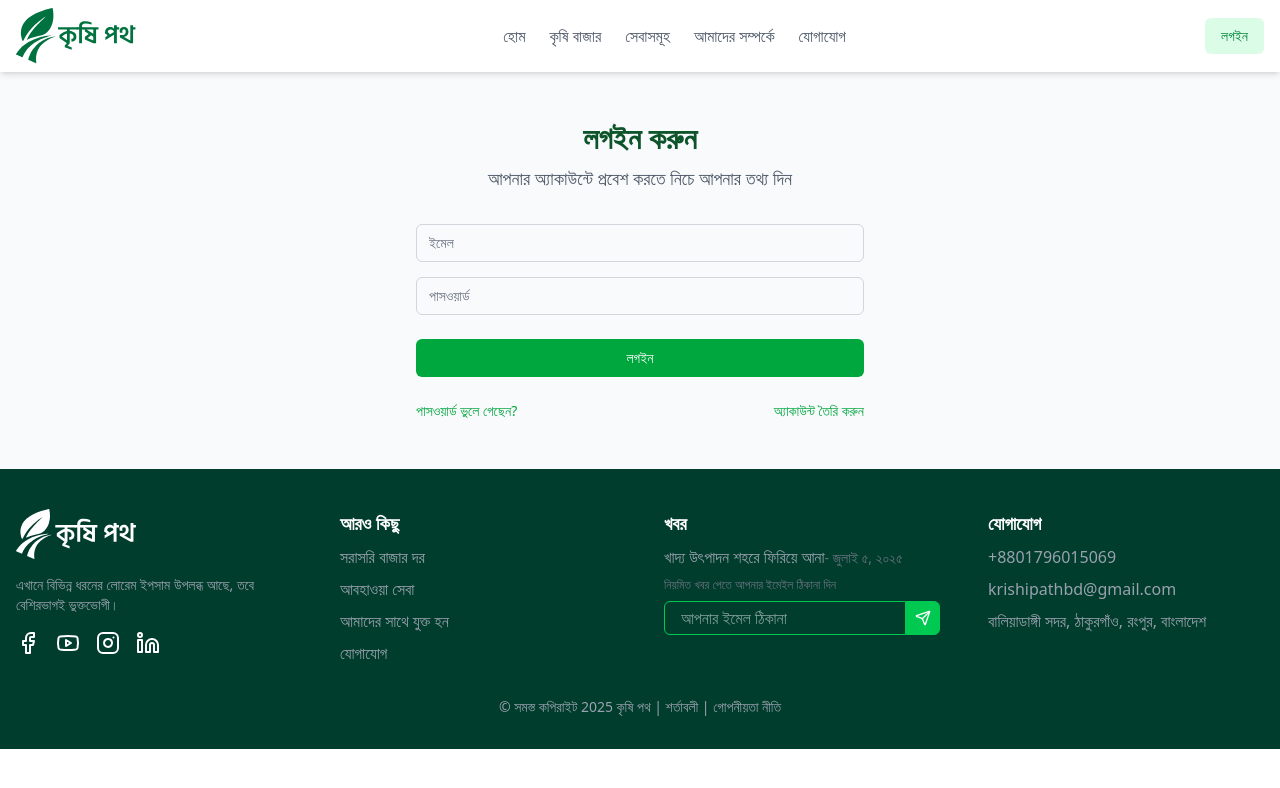
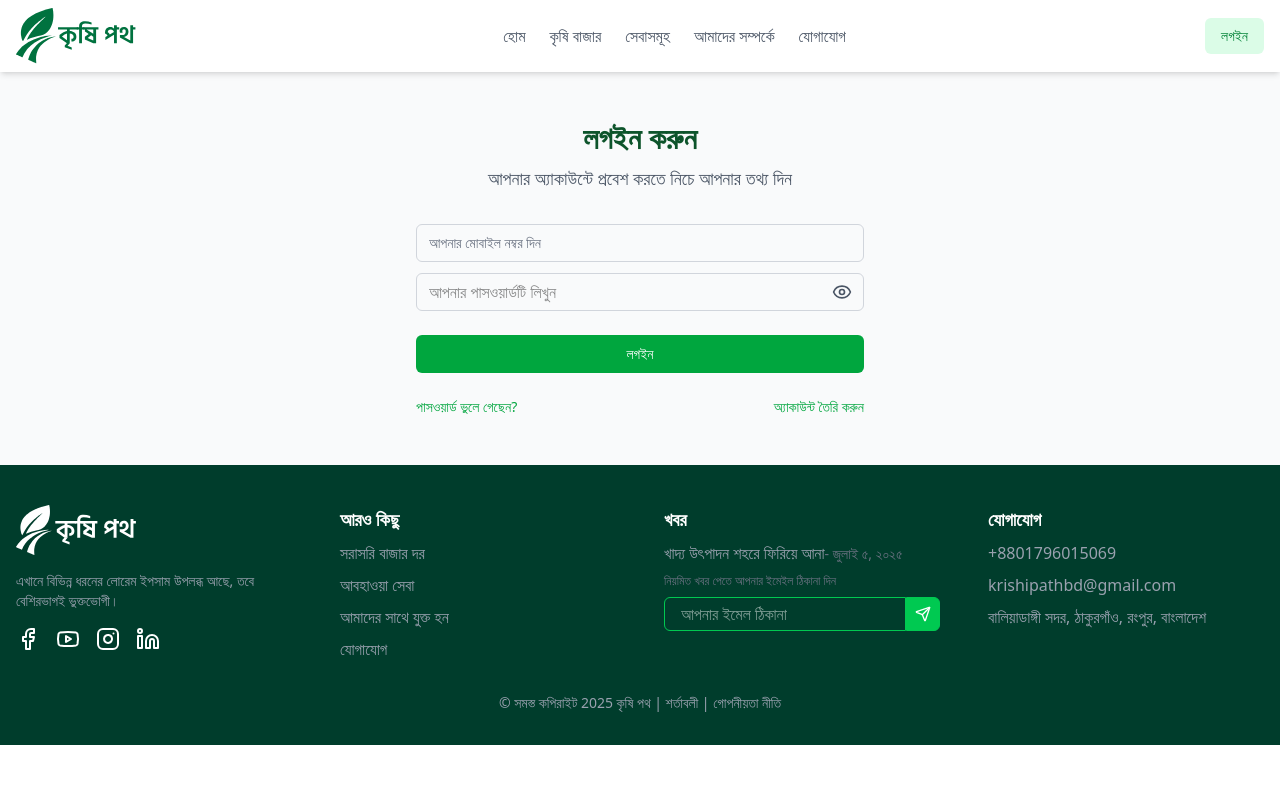
Before and after one commit to GausAlMunirTushar/krishipath-frontend, a Next.js app: page /login in a window 1280 px wide. Shown: the top 788 px of the page. Built offline with nearby package versions, Linux system fonts and the light colour scheme; no server answers.

Commit message:
feat: update login and register forms with improved placeholders and password visibility toggle

```diff
--- a/src/app/(web)/(auth)/login/page.tsx
+++ b/src/app/(web)/(auth)/login/page.tsx
@@ -4,10 +4,12 @@ import Link from "next/link";
 import Cookies from "js-cookie";
 import { useRouter } from "next/navigation";
 import { loginUser } from "@/services/authServices";
+import { Eye, EyeOff } from "lucide-react";
 
 const LoginPage: React.FC = () => {
+	const [showPassword, setShowPassword] = useState(false);
 	const [formData, setFormData] = useState({
-		email: "",
+		phone: "",
 		password: "",
 	});
 	const [error, setError] = useState<string | null>(null);
@@ -24,7 +26,7 @@ const LoginPage: React.FC = () => {
 		setLoading(true);
 		setError(null);
 		try {
-			const res = await loginUser(formData.email, formData.password);
+			const res = await loginUser(formData.phone, formData.password);
 			const { token, user } = res;
 
 			// Save to cookies
@@ -66,27 +68,37 @@ const LoginPage: React.FC = () => {
 					<div className="rounded-md -space-y-px">
 						<div>
 							<input
-								id="email"
-								name="email"
-								type="email"
+								id="phone"
+								name="phone"
+								type="tel"
 								required
-								value={formData.email}
+								value={formData.phone}
 								onChange={handleInputChange}
-								className="appearance-none rounded-md relative block w-full px-3 py-2 border border-gray-300 placeholder-gray-500 text-gray-900 focus:outline-none focus:ring-green-500 focus:border-green-500 focus:z-10 sm:text-sm"
-								placeholder="ইমেল"
+								className="appearance-none rounded-md relative block w-full px-3 py-2 border border-gray-300 placeholder-gray-500 text-gray-900 focus:outline-none focus:ring-2 focus:ring-green-500 sm:text-sm"
+								placeholder="আপনার মোবাইল নম্বর দিন"
 							/>
 						</div>
-						<div className="mt-4">
+						<div className="relative mt-3">
 							<input
-								id="password"
 								name="password"
-								type="password"
+								type={showPassword ? "text" : "password"}
+								placeholder="আপনার পাসওয়ার্ডটি লিখুন"
 								required
 								value={formData.password}
 								onChange={handleInputChange}
-								className="appearance-none rounded-md relative block w-full px-3 py-2 border border-gray-300 placeholder-gray-500 text-gray-900 focus:outline-none focus:ring-green-500 focus:border-green-500 focus:z-10 sm:text-sm"
-								placeholder="পাসওয়ার্ড"
+								className="w-full px-3 py-1.5 border border-gray-300 rounded-md pr-10 focus:outline-none focus:ring-2 focus:ring-green-500"
 							/>
+							<button
+								type="button"
+								onClick={() => setShowPassword((prev) => !prev)}
+								className="absolute right-3 top-1/2 transform -translate-y-1/2 text-gray-600"
+							>
+								{showPassword ? (
+									<EyeOff className="w-5 h-5" />
+								) : (
+									<Eye className="w-5 h-5" />
+								)}
+							</button>
 						</div>
 					</div>
 
--- a/src/app/(web)/(auth)/register/page.tsx
+++ b/src/app/(web)/(auth)/register/page.tsx
@@ -131,7 +131,7 @@ const RegisterPage: React.FC = () => {
 				<input
 					name="name"
 					type="text"
-					placeholder="নাম"
+					placeholder="আপনার নাম"
 					required
 					value={formData.name}
 					onChange={handleInputChange}
@@ -150,7 +150,7 @@ const RegisterPage: React.FC = () => {
 				<input
 					name="phone"
 					type="tel"
-					placeholder="ফোন নম্বর"
+					placeholder="আপনার ফোন নম্বর দিন"
 					required
 					value={formData.phone}
 					onChange={handleInputChange}
@@ -165,7 +165,7 @@ const RegisterPage: React.FC = () => {
 						{ id: "general", bn_name: "সাধারণ" },
 						{ id: "agent", bn_name: "এজেন্ট" },
 					],
-					"ইউজার টাইপ বেছে নিন"
+					"ব্যবহারকারী ধরন বেছে নিন"
 				)}
 
 				{renderSelect("division", divisions, "বিভাগ বেছে নিন")}
@@ -176,7 +176,7 @@ const RegisterPage: React.FC = () => {
 					<input
 						name="password"
 						type={showPassword ? "text" : "password"}
-						placeholder="পাসওয়ার্ড"
+						placeholder="আপনার পাসওয়ার্ডটি দিন"
 						required
 						value={formData.password}
 						onChange={handleInputChange}
```
